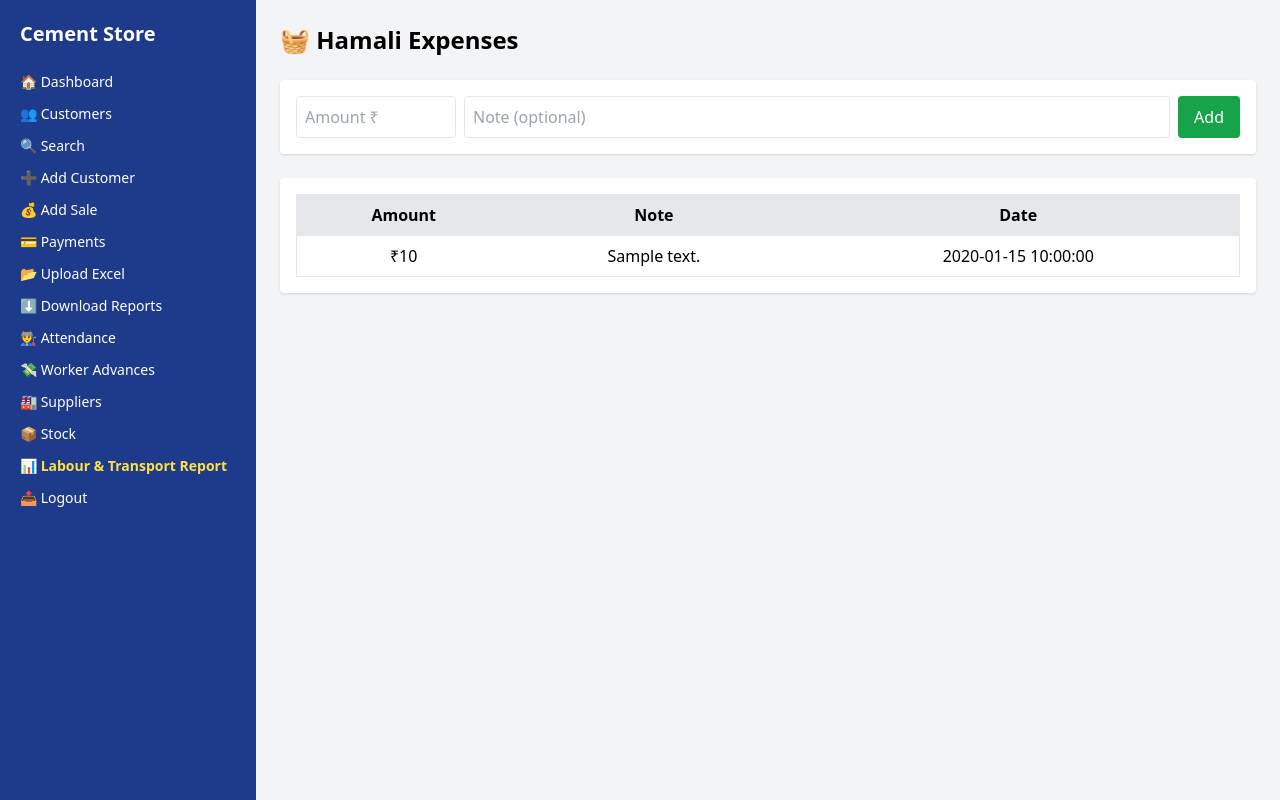
After one commit to Aravindkumar-wp/cement-store-web, a Flask app: page /hamali in a window 1280 px wide. The commit adds this page. Run offline with Flask 3, Linux system fonts and the light colour scheme; the visitor is signed in with stand-in values (Sample User, id 1); a database or web service that is not in the repository returns one stand-in record (values such as "Sample title"); some libraries are stand-ins or nearby versions.

Commit message:
Add hamali expense tracking and payment delete feature

```diff
--- a/app.py
+++ b/app.py
@@ -260,6 +260,15 @@ def create_tables():
 
     cursor.execute("""
         CREATE TABLE IF NOT EXISTS diesel_expenses (
+            id SERIAL PRIMARY KEY,
+            amount INTEGER,
+            note TEXT,
+            date TEXT
+        )
+    """)
+
+    cursor.execute("""
+        CREATE TABLE IF NOT EXISTS hamali_expenses (
             id SERIAL PRIMARY KEY,
             amount INTEGER,
             note TEXT,
@@ -1008,6 +1017,43 @@ def payments():
         overall_pending=overall_pending
     )
 
+# ============================================================
+# DELETE PAYMENT
+# ============================================================
+
+@app.route("/delete_payment/<int:id>")
+@login_required
+def delete_payment(id):
+
+    conn = connect_db()
+    cursor = conn.cursor()
+
+    cursor.execute(
+        "SELECT customer_id FROM payments WHERE id=%s",
+        (id,)
+    )
+
+    row = cursor.fetchone()
+
+    if row:
+        customer_id = row[0]
+
+        cursor.execute(
+            "DELETE FROM payments WHERE id=%s",
+            (id,)
+        )
+
+        conn.commit()
+        release_conn(conn)
+
+        # Recalculate pending after delete
+        recalculate_customer_pending(customer_id)
+
+        return redirect(f"/payments?customer_id={customer_id}")
+
+    release_conn(conn)
+    return redirect("/payments")
+
 
 # ============================================================
 # DOWNLOAD REPORT
@@ -2052,6 +2098,40 @@ def diesel():
 
 
 # ============================================================
+# HAMALI EXPENSES
+# ============================================================
+
+@app.route("/hamali", methods=["GET", "POST"])
+@login_required
+def hamali():
+    conn = connect_db()
+    cursor = conn.cursor()
+
+    if request.method == "POST":
+        amount = int(request.form["amount"])
+        note = request.form.get("note", "")
+
+        cursor.execute("""
+            INSERT INTO hamali_expenses (amount, note, date)
+            VALUES (%s, %s, CURRENT_DATE::TEXT)
+        """, (amount, note))
+
+        conn.commit()
+        release_conn(conn)
+        return redirect("/hamali")
+
+    cursor.execute("""
+        SELECT amount, note, date
+        FROM hamali_expenses
+        ORDER BY id DESC
+    """)
+    data = cursor.fetchall()
+
+    release_conn(conn)
+    return render_template("hamali.html", data=data)
+
+
+# ============================================================
 # EXPENSE REPORT
 # FIX: ? → %s
 # ============================================================
@@ -2068,6 +2148,7 @@ def expense_report():
     labour_total = 0
     transport_total = 0
     diesel_total = 0
+    hamali_total = 0
 
     if from_date and to_date:
         cursor.execute("""
@@ -2083,11 +2164,19 @@ def expense_report():
         """, (from_date, to_date))
         diesel_total = cursor.fetchone()[0]
 
+        cursor.execute("""
+            SELECT COALESCE(SUM(amount),0) FROM hamali_expenses WHERE date BETWEEN %s AND %s
+        """, (from_date, to_date))
+        hamali_total = cursor.fetchone()[0]
+
     release_conn(conn)
     return render_template("expense_report.html",
         labour=labour_total,
         transport=transport_total,
         diesel=diesel_total,
+        hamali=hamali_total,
+        labour_cost=labour_total - hamali_total,
+        transport_cost=transport_total - diesel_total,
         from_date=from_date,
         to_date=to_date
     )
--- /dev/null
+++ b/templates/hamali.html
@@ -0,0 +1,108 @@
+<!DOCTYPE html>
+<html>
+
+<head>
+    <title>Hamali Expenses</title>
+    <script src="https://cdn.tailwindcss.com"></script>
+</head>
+
+<body class="bg-gray-100">
+
+    <div class="flex">
+
+        <!-- SIDEBAR -->
+        <div class="w-64 bg-blue-900 text-white h-screen p-5 fixed">
+            <h2 class="text-xl font-bold mb-6">Cement Store</h2>
+
+            <ul class="space-y-3 text-sm">
+                <li><a href="/">🏠 Dashboard</a></li>
+                <li>
+                    <a href="/customers" class="block hover:text-gray-300">👥 Customers</a>
+                </li>
+
+                <li>
+                    <a href="/search" class="block hover:text-gray-300">🔍 Search</a>
+                </li>
+
+                <li>
+                    <a href="/add_customer" class="block hover:text-gray-300">➕ Add Customer</a>
+                </li>
+
+                <li>
+                    <a href="/add_sale" class="block hover:text-gray-300">💰 Add Sale</a>
+                </li>
+
+                <li>
+                    <a href="/payments" class="block hover:text-gray-300">💳 Payments</a>
+                </li>
+
+                <li>
+                    <a href="/upload_customers" class="block hover:text-gray-300">📂 Upload Excel</a>
+                </li>
+
+
+
+
+
+                <li>
+                    <a href="/download_report" class="block hover:text-gray-300">⬇️ Download Reports</a>
+                </li>
+                <li>
+                    <a href="/attendance" class="block hover:text-gray-300"> 🧑‍🏭 Attendance</a>
+                </li>
+
+                <li>
+                    <a href="/worker_payments" class="block hover:text-gray-300"> 💸 Worker Advances</a>
+                </li>
+                <li><a href="/suppliers">🏭 Suppliers</a></li>
+
+                <li><a href="/stock">📦 Stock</a></li>
+
+                <li><a href="/expense_report" class="text-yellow-300 font-bold">📊 Labour & Transport Report</a></li>
+                <li><a href="/logout" class="block hover:text-red-300">📤 Logout</a></li>
+            </ul>
+        </div>
+
+        <!-- MAIN -->
+        <div class="ml-64 p-6 w-full">
+
+            <h1 class="text-2xl font-bold mb-6">🧺 Hamali Expenses</h1>
+
+            <!-- ADD -->
+            <div class="bg-white p-4 rounded shadow mb-6">
+                <form method="POST" class="flex gap-2">
+                    <input type="number" name="amount" placeholder="Amount ₹" class="border p-2 rounded w-40" required>
+
+                    <input type="text" name="note" placeholder="Note (optional)" class="border p-2 rounded w-full">
+
+                    <button class="bg-green-600 text-white px-4 rounded">
+                        Add
+                    </button>
+                </form>
+            </div>
+
+            <!-- HISTORY -->
+            <div class="bg-white p-4 rounded shadow">
+                <table class="w-full border">
+                    <tr class="bg-gray-200">
+                        <th class="p-2">Amount</th>
+                        <th class="p-2">Note</th>
+                        <th class="p-2">Date</th>
+                    </tr>
+
+                    {% for d in data %}
+                    <tr class="text-center border-t">
+                        <td class="p-2">₹{{ d[0] }}</td>
+                        <td class="p-2">{{ d[1] }}</td>
+                        <td class="p-2">{{ d[2] }}</td>
+                    </tr>
+                    {% endfor %}
+                </table>
+            </div>
+
+        </div>
+    </div>
+
+</body>
+
+</html>
```
Also changed, not shown: templates/expense_report.html (+25 -70 lines), templates/index.html (+8 -6 lines), templates/payments.html (+10 -2 lines).
